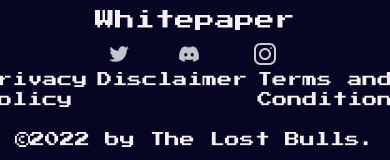
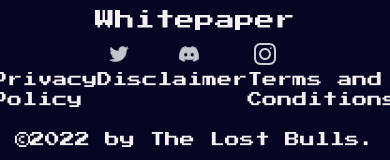
Before and after one commit to thetechjd/thelostbulls, a Next.js app: page /disclaimer in a window 390 px wide. Shown: the part 6383-6543 px from the top of the page. Built offline with nearby package versions, Linux system fonts and the light colour scheme.

Commit message:
mint info added

```diff
--- a/components/Footer.js
+++ b/components/Footer.js
@@ -26,9 +26,9 @@ export default function Footer() {
 
       </ul>
       <div className='flex flex-row justify-between'>
-        <a href="/privacy"><p className='text-xs px-1 md:px-6'>Privacy Policy</p></a>
-        <a href="/disclaimer"><p className='text-xs px-1 md:px-6 '>Disclaimer</p></a>
-        <a href="/terms"> <p className='text-xs px-1 md:px-6'>Terms and Conditions</p></a>
+        <a href="/privacy"><p className='text-xs px-0 md:px-6'>Privacy Policy</p></a>
+        <a href="/disclaimer"><p className='text-xs px-0 md:px-6 '>Disclaimer</p></a>
+        <a href="/terms"> <p className='text-xs px-0 md:px-6'>Terms and Conditions</p></a>
 
       </div>
       <p className='text-xs pt-4 pb-1'>©2022 by The Lost Bulls. </p>
--- a/pages/index.js
+++ b/pages/index.js
@@ -378,17 +378,16 @@ export default function Home() {
 
           <About />
 
-        </div>
-      </section>
-      {/*
 
-      <div className="relative rounded-md pb-2 mt-12 p-2">
-        <img src='/images/lostbulls_new.gif' alt='pass image' className='w-max-[400px] rounded-lg mb-5 flex items-center justify-center' />
+
+
+          <div className="relative rounded-md pb-2 mt-12 p-2 items-center">
+            <img src='/images/lostbulls_new.gif' alt='pass image' className='w-max-[400px] rounded-lg mb-5 flex' />
           </div>
 
 
           {/* Total supply - Price info */}
-      {/*           <div className='flex flex-col bg-aqua items-center justify-center justify-between text-black rounded-md w-1/2 mx-auto p-2 border-2 border-gray-100'>
+          <div className='flex flex-col bg-aqua items-center justify-center justify-between text-black rounded-md w-1/2 mx-auto p-2 border-2 border-gray-100'>
 
             <p className='text-gray-100 p-2'>{totalMinted}/5000 Minted</p>
 
@@ -402,6 +401,9 @@ export default function Home() {
             </div>
 
           </div>
+
+        </div>
+      </section>
 
       {/* Increment & Decrement buttons */}
       {/*          {walletAddress.length > 0 ? (
```
Lines whose indentation alone changed are shown as unchanged.
